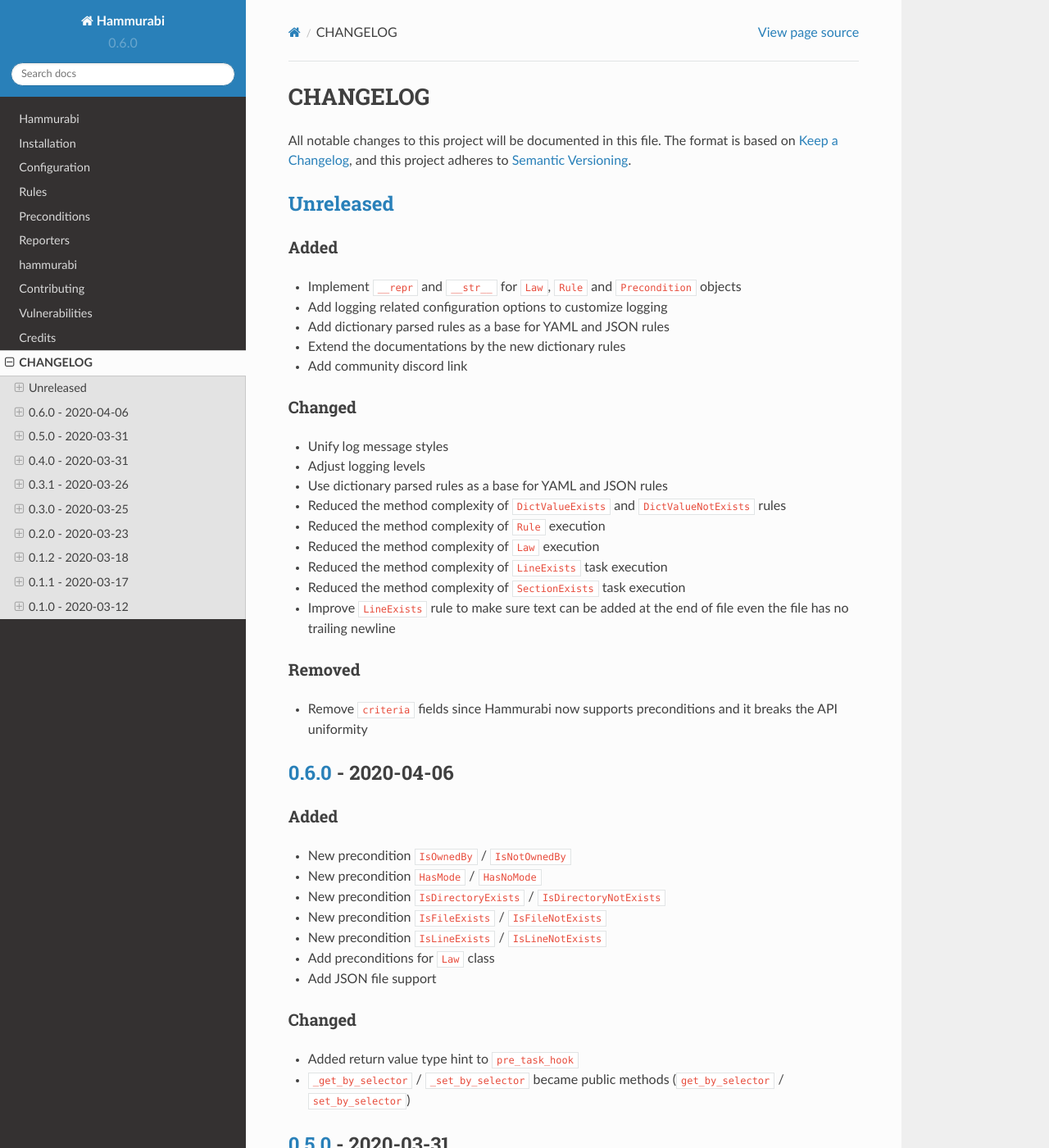
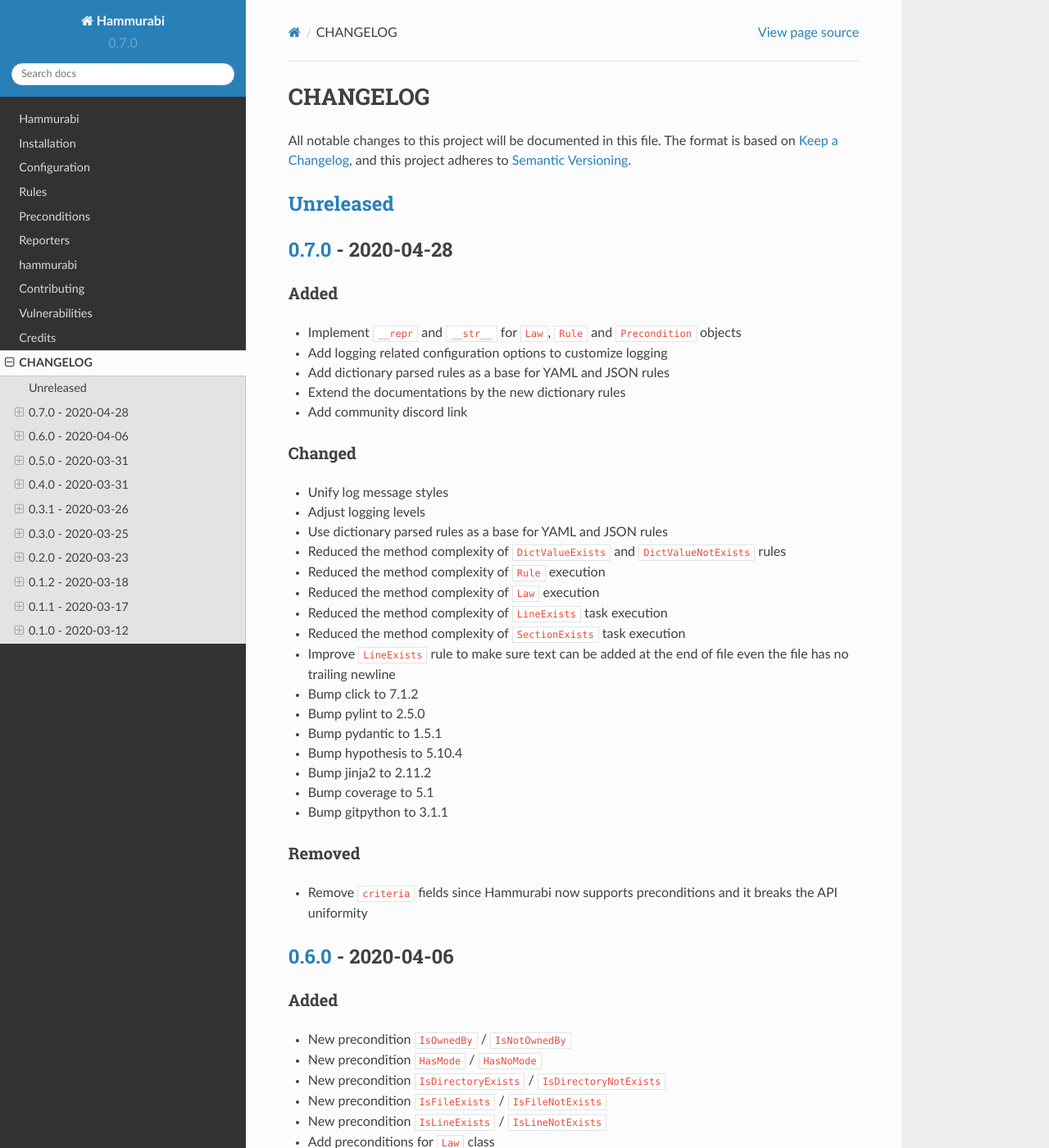
Before and after one commit to gabor-boros/hammurabi, a Sphinx documentation site: the page built from docs/history.rst, in a window 1280 px wide and 1400 px high. Shown: the whole window at 82% size. Built offline with Sphinx 7.4.7 and the Read the Docs theme 2.0.0, drawn with Linux system fonts in a browser that asks for light colours.

Commit message:
Prepare for 0.7.0 release

```diff
--- a/CHANGELOG.rst
+++ b/CHANGELOG.rst
@@ -20,9 +20,13 @@
 .. _0.4.0: https://github.com/gabor-boros/hammurabi/releases/tag/v0.4.0
 .. _0.5.0: https://github.com/gabor-boros/hammurabi/releases/tag/v0.5.0
 .. _0.6.0: https://github.com/gabor-boros/hammurabi/releases/tag/v0.6.0
+.. _0.7.0: https://github.com/gabor-boros/hammurabi/releases/tag/v0.7.0
 
 Unreleased_
 -----------
+
+0.7.0_ - 2020-04-28
+-------------------
 
 Added
 ~~~~~
@@ -45,6 +49,13 @@
 * Reduced the method complexity of ``LineExists`` task execution
 * Reduced the method complexity of ``SectionExists`` task execution
 * Improve ``LineExists`` rule to make sure text can be added at the end of file even the file has no trailing newline
+* Bump click to 7.1.2
+* Bump pylint to 2.5.0
+* Bump pydantic to 1.5.1
+* Bump hypothesis to 5.10.4
+* Bump jinja2 to 2.11.2
+* Bump coverage to 5.1
+* Bump gitpython to 3.1.1
 
 Removed
 ~~~~~~~
--- a/docs/conf.py
+++ b/docs/conf.py
@@ -57,9 +57,9 @@
 # the built documents.
 #
 # The short X.Y version.
-version = "0.6.0"
+version = "0.7.0"
 # The full version, including alpha/beta/rc tags.
-release = "0.6.0"
+release = "0.7.0"
 
 # The language for content autogenerated by Sphinx. Refer to documentation
 # for a list of supported languages.
--- a/hammurabi/__init__.py
+++ b/hammurabi/__init__.py
@@ -55,4 +55,4 @@
     YAMLValueNotExists,
 )
 
-__version__ = "0.6.0"
+__version__ = "0.7.0"
--- a/pyproject.toml
+++ b/pyproject.toml
@@ -1,6 +1,6 @@
 [tool.poetry]
 name = "hammurabi"
-version = "0.6.0"
+version = "0.7.0"
 license = "Apache-2.0"
 description = "Hammurabi is an extensible CLI tool responsible for enforcing user-defined rules on a git repository."
 documentation = "https://readthedocs.org/projects/hammurabi/badge/"
```
